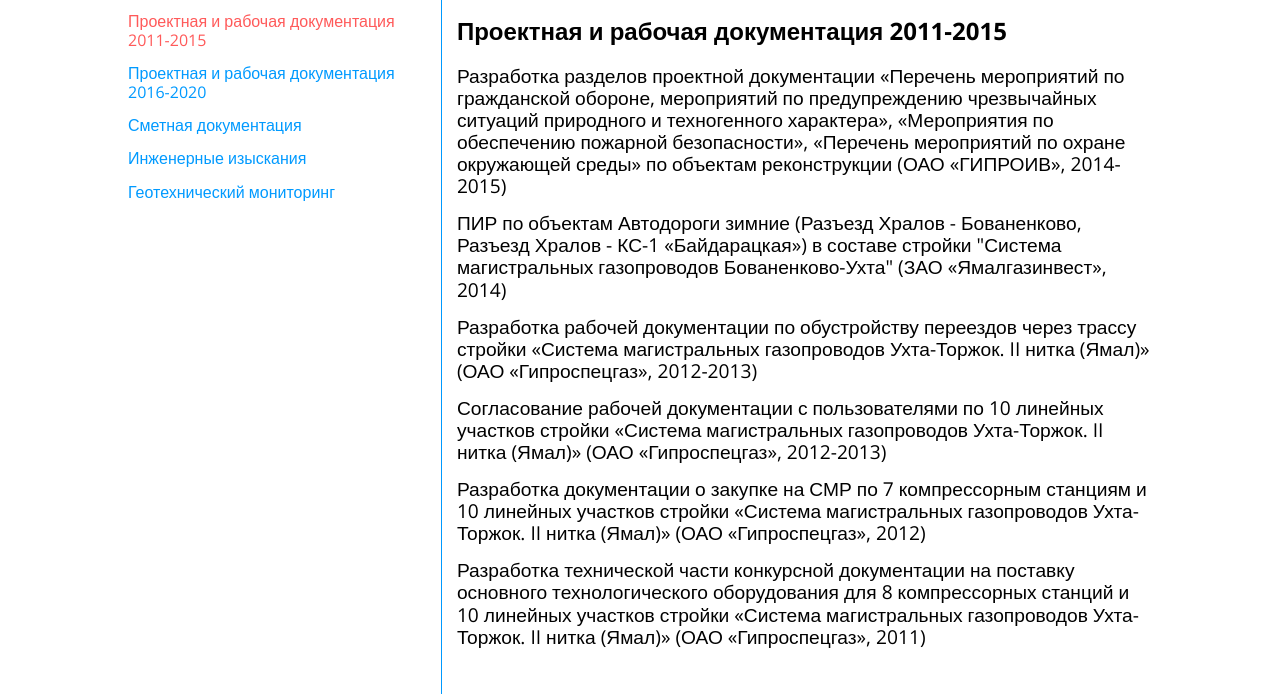
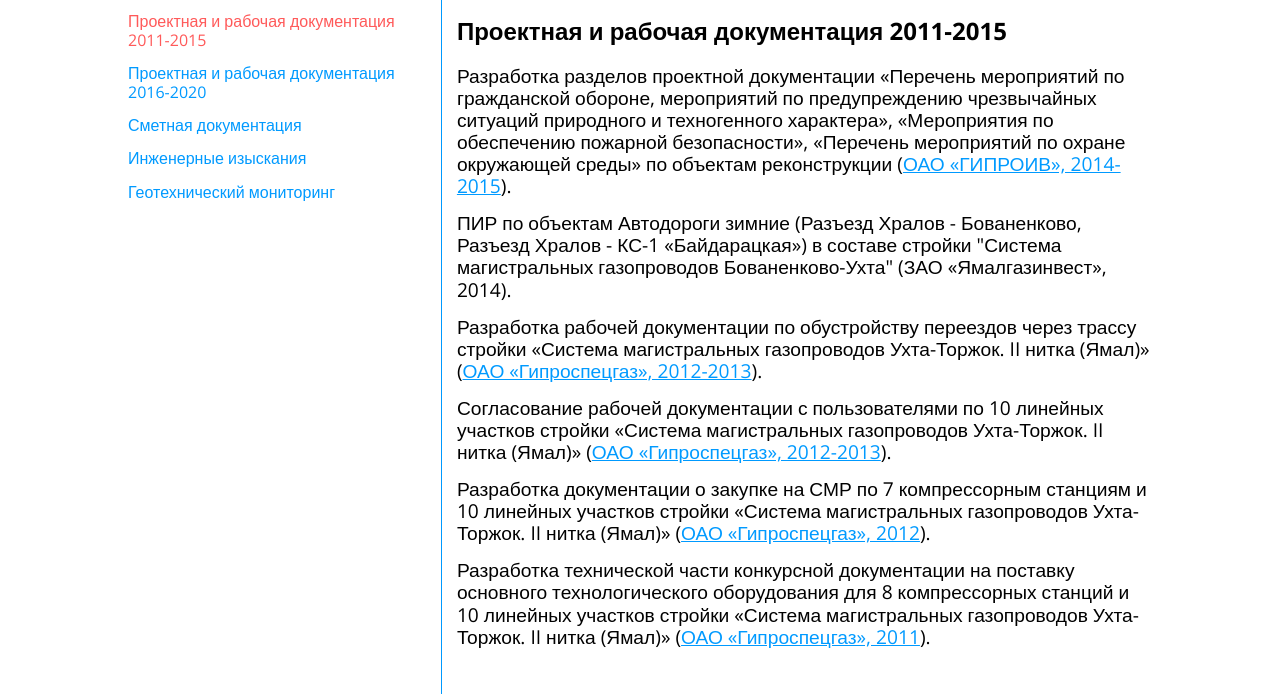
Before and after one commit to gleb-1996/sgproject, a plain HTML site: page projects.html in a window 1280 px wide. Shown: the part 258-952 px from the top of the page. Drawn offline with nearby package versions, Linux system fonts and the light colour scheme.

Commit message:
Заполнение проектов 2011-2015

```diff
--- a/projects.html
+++ b/projects.html
@@ -64,27 +64,27 @@
                             <p class="text-description-projects">
                                 Разработка разделов проектной документации «Перечень мероприятий по гражданской обороне, мероприятий по
                                 предупреждению чрезвычайных ситуаций природного и техногенного характера», «Мероприятия по обеспечению
-                                пожарной безопасности», «Перечень мероприятий по охране окружающей среды» по объектам реконструкции (ОАО «ГИПРОИВ», 2014-2015)
+                                пожарной безопасности», «Перечень мероприятий по охране окружающей среды» по объектам реконструкции (<a href="img/docs/giper221214.jpg" target="_blank">ОАО «ГИПРОИВ», 2014-2015</a>).
                             </p>
                             <p class="text-description-projects">
                                 ПИР по объектам Автодороги зимние (Разъезд Хралов - Бованенково, Разъезд Хралов - КС-1 «Байдарацкая») в составе стройки
-                                "Система магистральных газопроводов Бованенково-Ухта" (ЗАО «Ямалгазинвест», 2014)
+                                "Система магистральных газопроводов Бованенково-Ухта" (ЗАО «Ямалгазинвест», 2014).
                             </p>
                             <p class="text-description-projects">
                                 Разработка рабочей документации по обустройству переездов через трассу стройки «Система магистральных газопроводов Ухта-Торжок.
-                                II нитка (Ямал)» (ОАО «Гипроспецгаз», 2012-2013)
+                                II нитка (Ямал)» (<a href="img/docs/gipergaz260116.jpg" target="_blank">ОАО «Гипроспецгаз», 2012-2013</a>).
                             </p>
                             <p class="text-description-projects">
                                 Согласование рабочей документации с пользователями по 10 линейных участков стройки «Система магистральных газопроводов Ухта-Торжок.
-                                II нитка (Ямал)» (ОАО «Гипроспецгаз», 2012-2013)
+                                II нитка (Ямал)» (<a href="img/docs/gipergaz260116.jpg" target="_blank">ОАО «Гипроспецгаз», 2012-2013</a>).
                             </p>
                             <p class="text-description-projects">
                                 Разработка документации о закупке на СМР по 7 компрессорным станциям и 10 линейных участков стройки «Система магистральных газопроводов Ухта-Торжок.
-                                II нитка (Ямал)» (ОАО «Гипроспецгаз», 2012)
+                                II нитка (Ямал)» (<a href="img/docs/giper2011.jpg" target="_blank">ОАО «Гипроспецгаз», 2012</a>).
                             </p>
                             <p class="text-description-projects">
                                 Разработка технической части конкурсной документации на поставку основного технологического оборудования для 8 компрессорных станций и
-                                10 линейных участков стройки «Система магистральных газопроводов Ухта-Торжок. II нитка (Ямал)» (ОАО «Гипроспецгаз», 2011)
+                                10 линейных участков стройки «Система магистральных газопроводов Ухта-Торжок. II нитка (Ямал)» (<a href="img/docs/giper2011.jpg" target="_blank">ОАО «Гипроспецгаз», 2011</a>).
                             </p>
                         </div>
                         <div class="description-project hide-content">
```
Also changed, not shown: img/docs/giper2011.jpg (added), img/docs/giper221214.jpg (added), img/docs/gipergaz260116.jpg (added).
